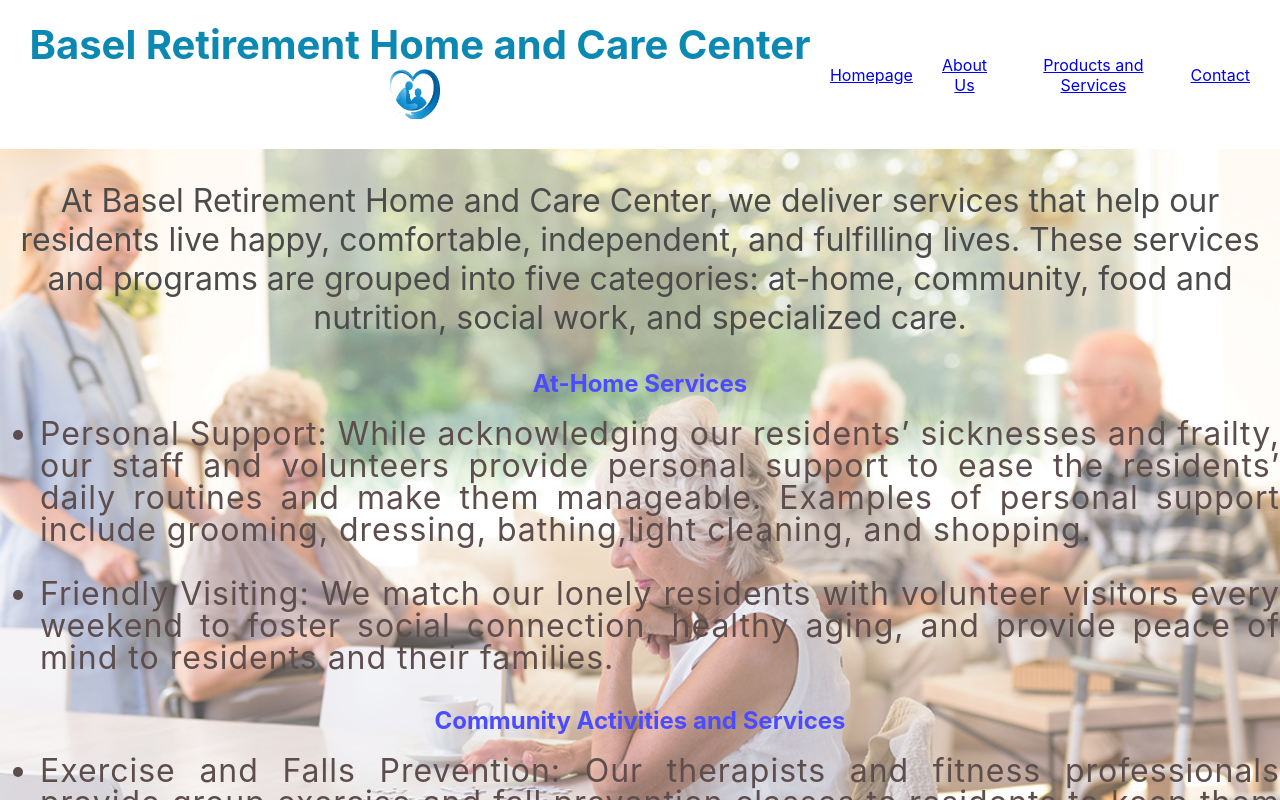
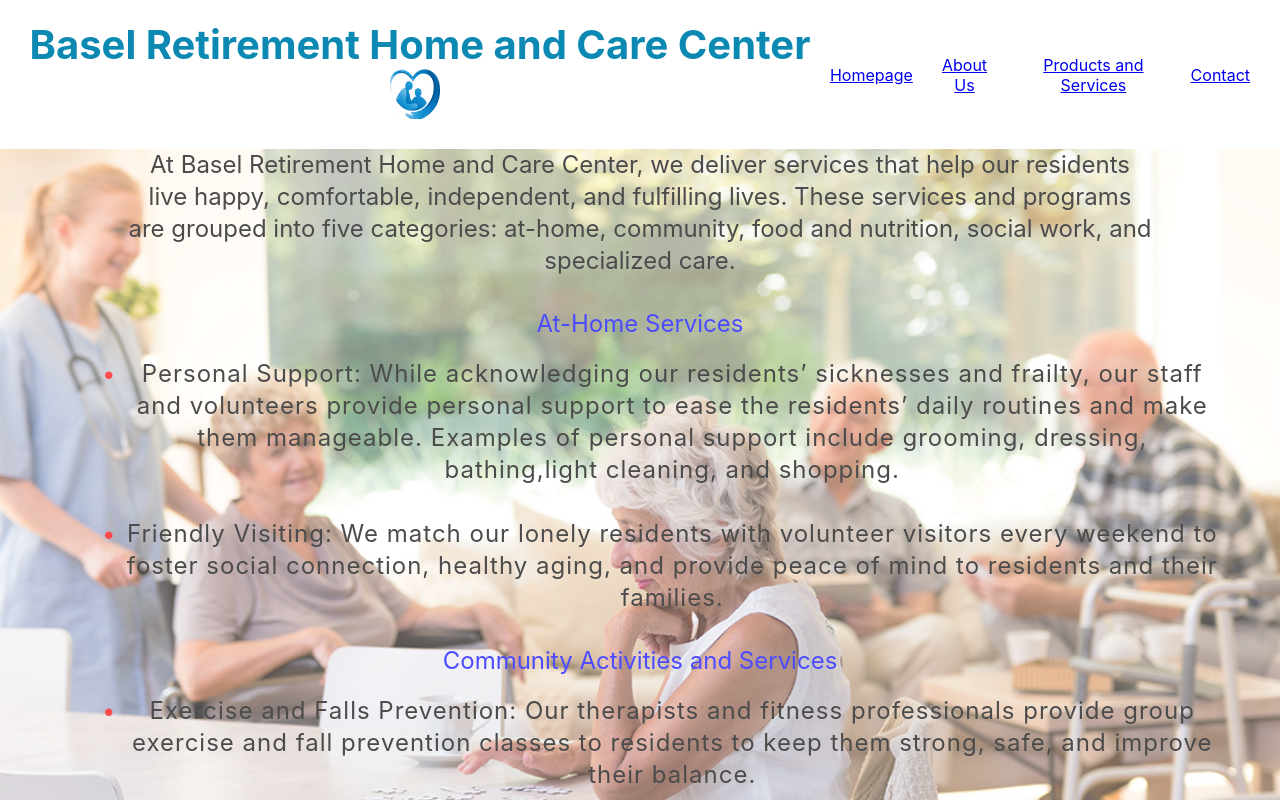
Before and after one commit to Finyasy/organization-website, a React (Create React App) app: page /products in a window 1280 px wide. Shown: the top 800 px of the page. Built offline with nearby package versions, Linux system fonts and the light colour scheme.

Commit message:
styled the product text container to be uniform

```diff
--- a/src/index.css
+++ b/src/index.css
@@ -72,7 +72,6 @@ code {
 }
 
 .about-text-container p{
-  margin-top: 50px;
   width: 80%;
   display: grid;
   align-items: center;
@@ -116,28 +115,46 @@ code {
 }
 
 .product-text-container p{
-  font-weight: 400; /* makes the font slightly thinner */
-  font-size: 2rem; /* increases font size for headings */
-  margin-bottom: 2rem;
+  width: 80%;
+  display: grid;
+  align-items: center;
+  place-items: center;
+  justify-content: center;
+  font-size: 1.5rem;
+  font-weight: 400;
   color:  black;
   text-align: center;
   word-wrap: break-word;
+  margin: 0 auto;
+  margin-bottom: 2rem;
+  line-height: 2rem;
 }
 
 .product-text-container h2{
+  font-weight: 400;
   text-align: center;
   color: blue;
 }
 
 .product-text-container li{
-  font-weight: 400; /* makes the font slightly thinner */
-  font-size: 2rem; /* increases font size for headings */
+  list-style-type: none;
+  display: flex;
+  margin: 0 auto;
+  width: 90%;
+  font-weight: 400;
+  font-size: 1.5rem;
   margin-bottom: 2rem;
-  color:  rgb(25, 2, 2);
-  text-align: justify;
+  color: black;
+  text-align: center;
   word-wrap: break-word;
   letter-spacing: 1px;
   line-height: 2rem;
+}
+
+.product-text-container li::before {
+  content: "•";
+  color: red;
+  margin-right: 10px;
 }
 
 .contact-text-container h1{
```
